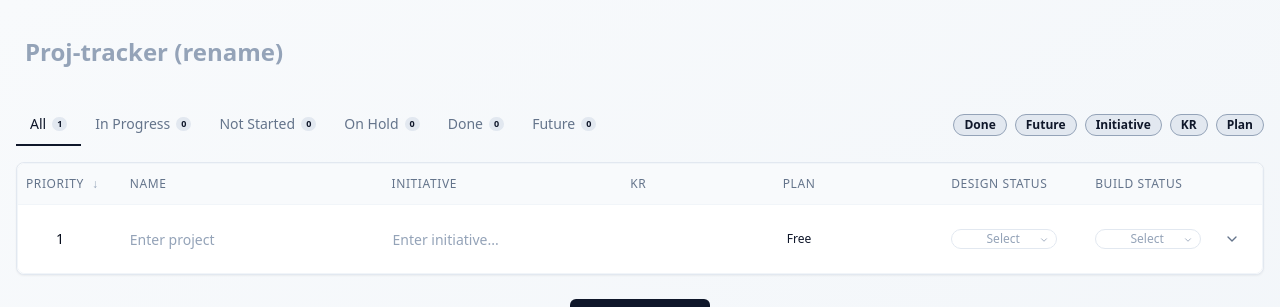
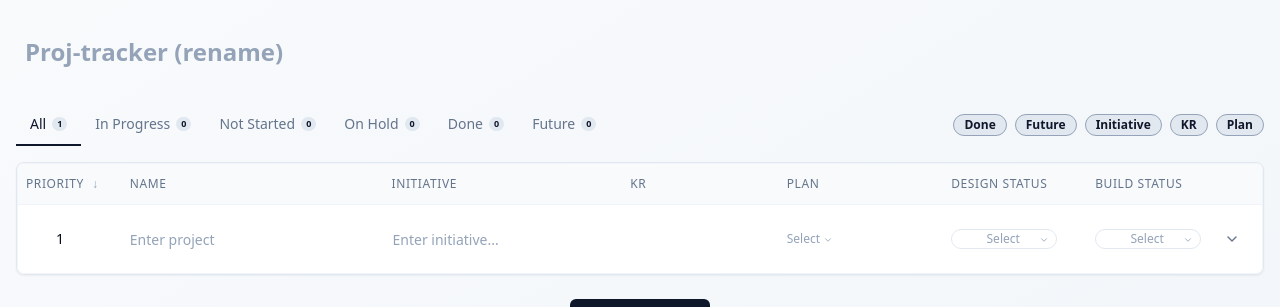
Before and after one commit to sjiyoungan/Proj-track, a Next.js app: page / in a window 1280 px wide. Shown: the top 307 px of the page. Built offline with nearby package versions, Linux system fonts and the light colour scheme.

Commit message:
Add text-only variant empty state for Plan column and default new projects to empty state

```diff
--- a/src/app/page.tsx
+++ b/src/app/page.tsx
@@ -72,7 +72,7 @@ export default function Home() {
             id: `project-1`,
             priority: 1,
             name: '',
-            plan: 'Free',
+            plan: 'select',
             initiative: '',
             selectedKRs: [],
             designStatus: 'select',
@@ -96,7 +96,7 @@ export default function Home() {
         id: `project-1`,
         priority: 1,
         name: '',
-        plan: 'Free',
+        plan: 'select',
         initiative: '',
         selectedKRs: [],
         designStatus: 'select',
@@ -215,7 +215,7 @@ export default function Home() {
       id: `project-${projects.length + 1}`,
       priority: projects.length + 1,
       name: '',
-      plan: 'Free',
+      plan: 'select',
       initiative: '',
       selectedKRs: [],
       designStatus: 'select',
--- a/src/app/projects/page.tsx
+++ b/src/app/projects/page.tsx
@@ -65,7 +65,7 @@ export default function ProjectsPage() {
             id: `project-1`,
             priority: 1,
             name: '',
-            plan: 'Free',
+            plan: 'select',
             initiative: '',
             selectedKRs: [],
             designStatus: 'select',
@@ -89,7 +89,7 @@ export default function ProjectsPage() {
         id: `project-1`,
         priority: 1,
         name: '',
-        plan: 'Free',
+        plan: 'select',
         initiative: '',
         selectedKRs: [],
         designStatus: 'select',
@@ -186,7 +186,7 @@ export default function ProjectsPage() {
       id: `project-${projects.length + 1}`,
       priority: projects.length + 1,
       name: '',
-      plan: 'Free',
+      plan: 'select',
       initiative: '',
       selectedKRs: [],
       designStatus: 'select',
--- a/src/components/PillDropdown.tsx
+++ b/src/components/PillDropdown.tsx
@@ -85,33 +85,34 @@ export function PillDropdown({ value, onChange, type, variant }: PillDropdownPro
               }} />
             </div>
           ) : (
-            <div className="flex items-center w-full h-full relative group/pill rounded transition-colors" style={{
-              outline: '1px solid transparent',
-              outlineOffset: '0px'
-            }} onMouseEnter={(e) => {
-              e.currentTarget.style.outline = '1px solid rgb(226 232 240)';
-            }} onMouseLeave={(e) => {
-              e.currentTarget.style.outline = '1px solid transparent';
-            }}>
-              <span className="text-xs text-slate-900 dark:text-slate-100 group-hover/pill:truncate" style={{
-                transform: 'translateX(0)',
-                transition: 'transform 0.2s ease',
-                textAlign: 'left',
+            // Text-only variant - consistent layout for empty and selected states
+            <div className="flex items-center h-5 relative group/pill rounded-full transition-colors border-0" style={{
+              width: 'fit-content',
               paddingLeft: '8px',
               paddingRight: '20px'
             }}>
-                {value}
+              <span className={`text-xs transition-colors ${
+                (!value || value === '' || value === 'select')
+                  ? 'text-slate-400 dark:text-slate-500 group-hover/pill:text-slate-600 dark:group-hover/pill:text-slate-400'
+                  : 'text-slate-900 dark:text-slate-100'
+              }`}>
+                {(!value || value === '' || value === 'select') ? 'Select' : value}
               </span>
-              <ChevronDown className="h-3 w-3 opacity-0 group-hover/pill:opacity-100 transition-opacity absolute right-1 flex-shrink-0" style={{
+              <ChevronDown className={`h-3 w-3 transition-opacity absolute right-1 flex-shrink-0 ${
+                (!value || value === '' || value === 'select')
+                  ? 'opacity-100 text-slate-400 dark:text-slate-500 group-hover/pill:text-slate-600 dark:group-hover/pill:text-slate-400'
+                  : 'opacity-0 group-hover/pill:opacity-100 text-slate-900 dark:text-slate-100'
+              }`} style={{
                 marginRight: '2px',
-                paddingTop: '2px',
-                transform: 'translateY(0)'
+                paddingTop: '2px'
               }} />
             </div>
           )}
         </SelectTrigger>
         <SelectContent>
-          {options.map((option) => (
+          {options
+            .filter(option => option.value !== 'select')
+            .map((option) => (
               <SelectItem key={option.value} value={option.value}>
                 {option.label}
               </SelectItem>
--- a/src/components/ProjectTable.tsx
+++ b/src/components/ProjectTable.tsx
@@ -283,7 +283,7 @@ export function ProjectTable({ projects, filterState, activeTab, onProjectUpdate
               </th>
             )}
             {filterState.showPlan && (
-              <SortableHeader sortKey="plan" currentSort={filterState.sortBy} onSortChange={onSortChange} className="w-32" style={{ paddingLeft: '4px' }}>
+              <SortableHeader sortKey="plan" currentSort={filterState.sortBy} onSortChange={onSortChange} className="w-32" style={{ paddingLeft: '8px' }}>
                 Plan
               </SortableHeader>
             )}
```
Lines whose indentation alone changed are shown as unchanged.
